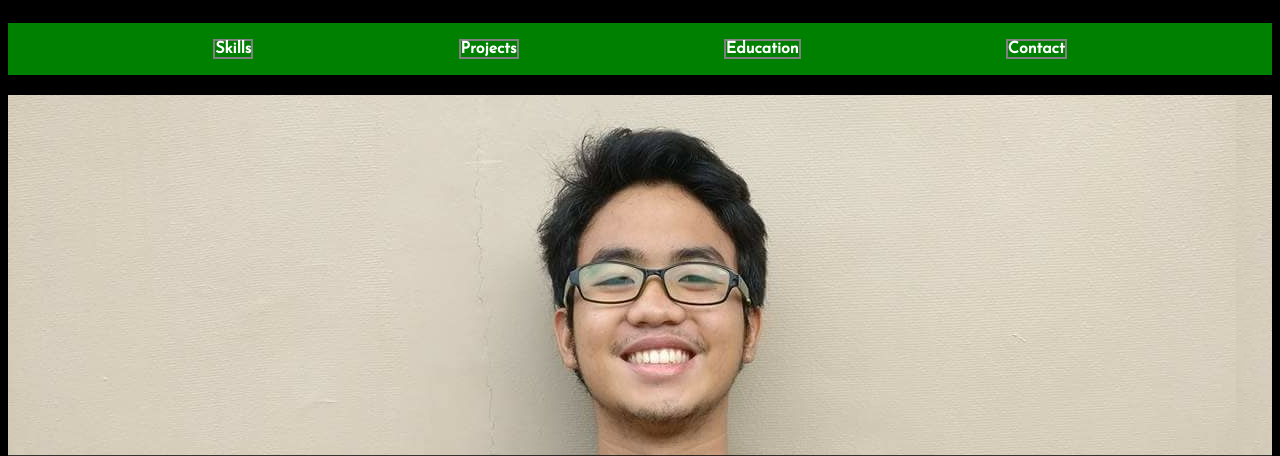
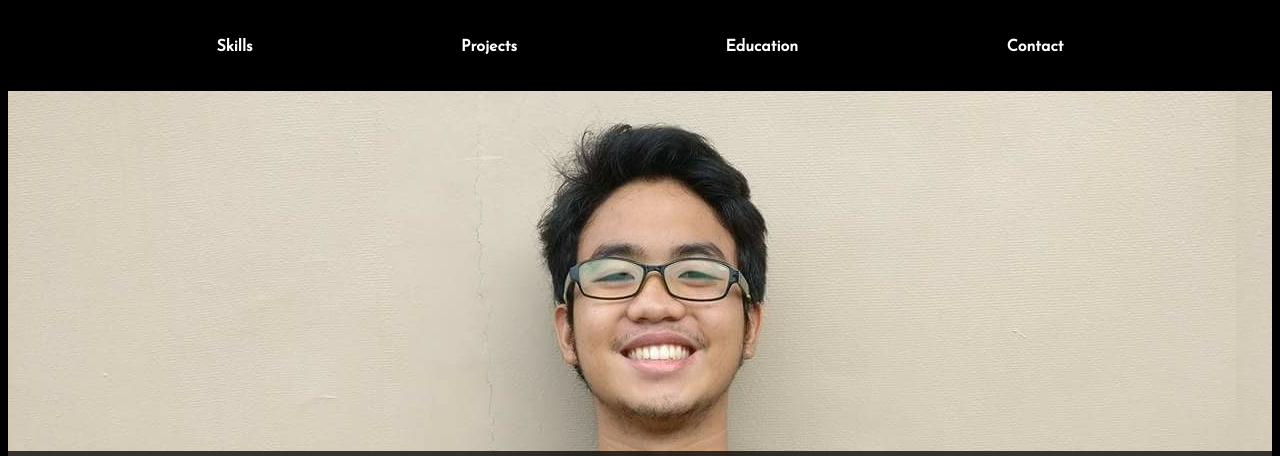
Before and after one commit to markfrias/personal-portfolio, a website: page index.html in a window 1280 px wide. Shown: the part 75-531 px from the top of the page. Drawn offline with Linux system fonts and the light colour scheme.

Commit message:
Remove placeholder background colors for main menu

```diff
--- a/css/main.css
+++ b/css/main.css
@@ -43,14 +43,13 @@ nav {
 .main-menu {
     position: sticky;
     top: 0;
-    background-color: white;
     height: 100%;
 }
 
 #main-menu-list {
     list-style: none;
     padding-left: 0;
-    background-color: green;
+    background-color: black;
     display: flex;
     justify-content: space-evenly;
     padding: 2vh 0;
@@ -59,7 +58,6 @@ nav {
 .main-menu-items {
     font-weight: 700;
     font-size: 100%;
-    border: solid 2px gray;
 }
 
 
```
